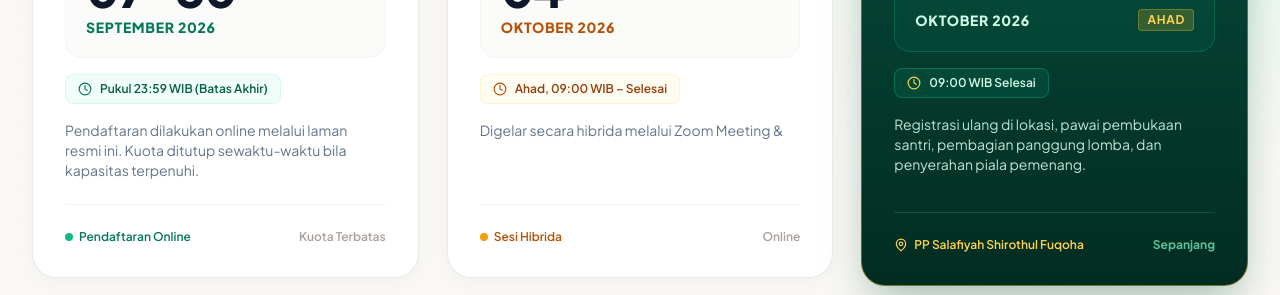
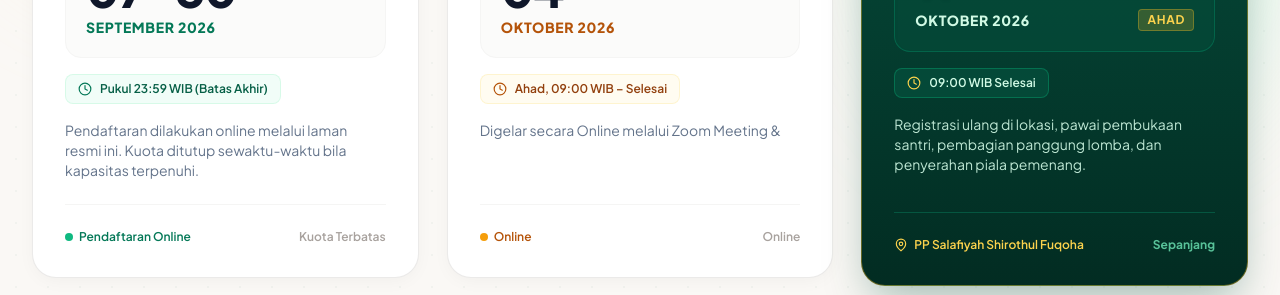
Before and after one commit to shrlnxx/famus, a Next.js app: page / in a window 1280 px wide. Shown: the part 4700-4995 px from the top of the page. Built offline with nearby package versions, Linux system fonts and the light colour scheme.

Commit message:
ready for deploy

```diff
--- a/components/TermsSection.tsx
+++ b/components/TermsSection.tsx
@@ -222,14 +222,14 @@ export default function TermsSection() {
 
                 {/* Description */}
                 <p className="text-xs sm:text-sm text-slate-500 leading-relaxed">
-                  Digelar secara hibrida melalui Zoom Meeting &amp;                 </p>
+                  Digelar secara Online melalui Zoom Meeting &amp;                 </p>
               </div>
 
               {/* Status footer */}
               <div className="pt-6 mt-6 border-t border-stone-100 flex items-center justify-between text-xs text-slate-500 font-semibold">
                 <span className="flex items-center gap-1.5 text-amber-700">
                   <span className="w-2 h-2 rounded-full bg-amber-500" />
-                  Sesi Hibrida
+                  Online
                 </span>
                 <span className="text-stone-400">Online</span>
               </div>
@@ -390,7 +390,7 @@ export default function TermsSection() {
                   </div>
 
                   <p className="text-xs text-slate-500 leading-relaxed">
-                    Digelar secara hibrida melalui Zoom Meeting &amp;                   </p>
+                    Digelar secara Online melalui Zoom Meeting &amp;                   </p>
                 </div>
               </div>
 
```
